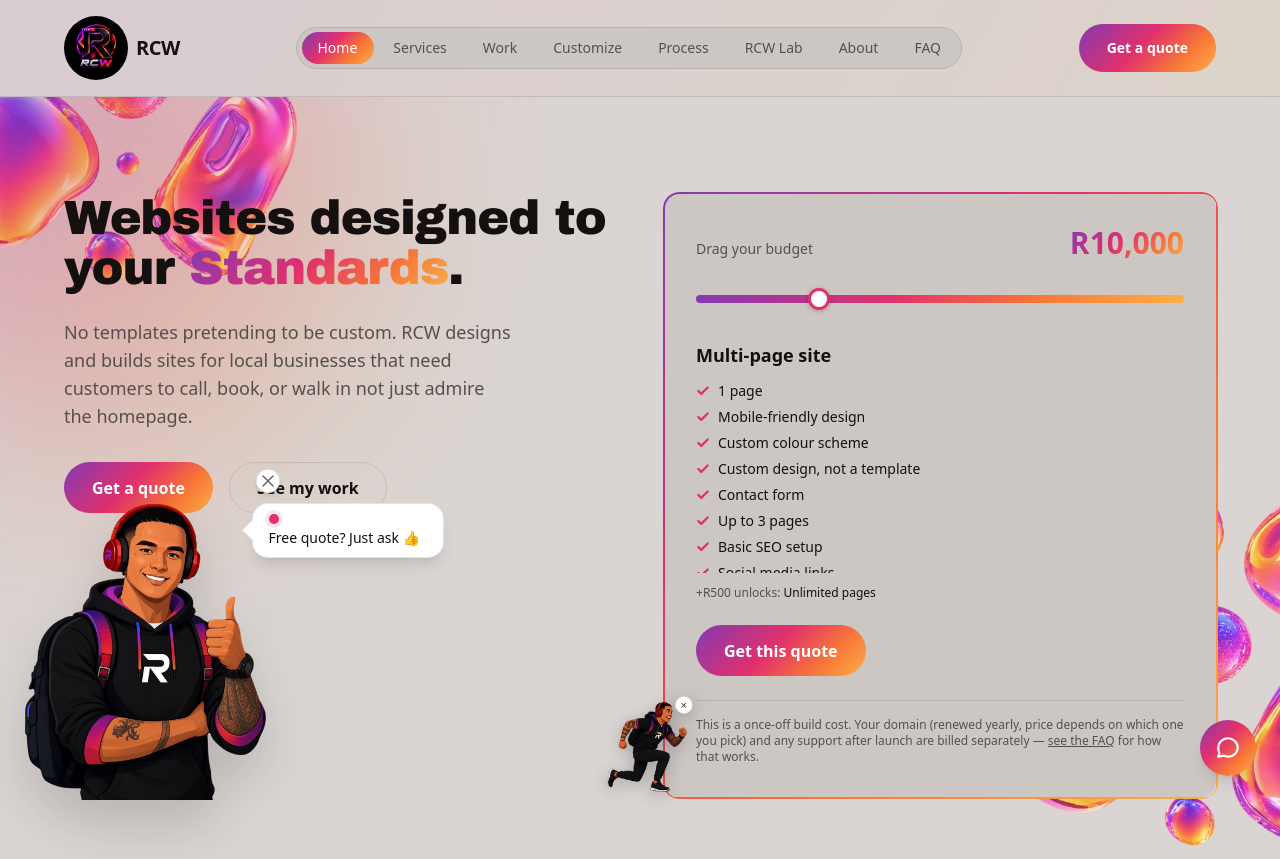
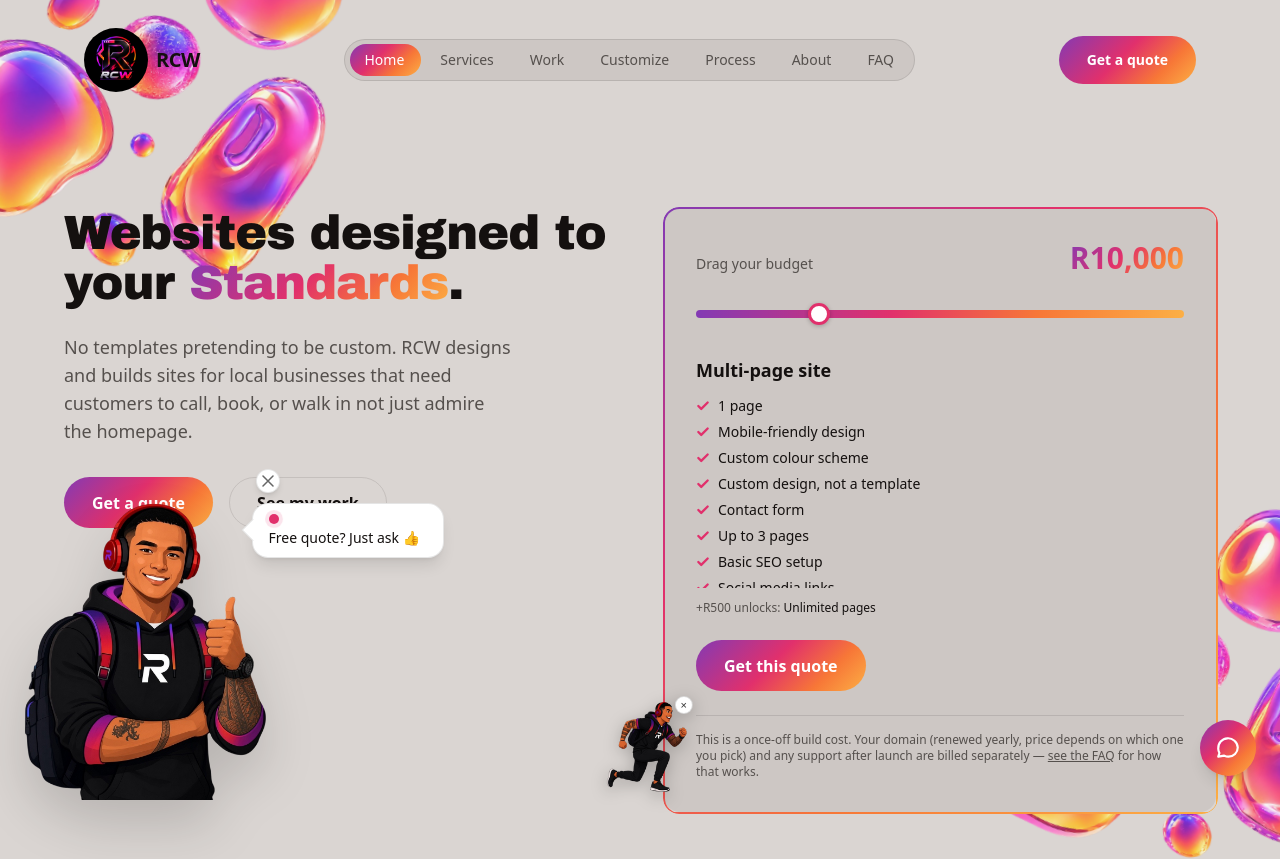
Before and after one commit to FergusonRevaldo25/rcw, a Next.js app: page / in a window 1280 px wide. Shown: the top 859 px of the page. Built offline with nearby package versions, Linux system fonts and the light colour scheme; a web font is replaced by a local one.

Commit message:
nav into float and hero banner colour scheme fixed no solid seperation

```diff
--- a/app/globals.css
+++ b/app/globals.css
@@ -86,17 +86,20 @@ h4 {
 }
 
 /* Very faint on-brand tint behind the sticky nav — enough to feel
-   intentional, not enough to compete with nav text/links for attention. */
+   intentional, not enough to compete with nav text/links for attention.
+   Translucent (not solid) so backdrop-blur actually blurs whatever sits
+   behind it (like the liquid-bubble decorations) instead of hard-clipping
+   them behind an opaque rectangle. */
 .nav-gradient-wash {
   background:
     linear-gradient(
       120deg,
-      rgba(131, 58, 180, 0.05) 0%,
-      rgba(225, 48, 108, 0.04) 35%,
-      rgba(247, 119, 55, 0.04) 65%,
-      rgba(252, 175, 69, 0.05) 100%
+      rgba(131, 58, 180, 0.08) 0%,
+      rgba(225, 48, 108, 0.07) 35%,
+      rgba(247, 119, 55, 0.07) 65%,
+      rgba(252, 175, 69, 0.08) 100%
     ),
-    var(--color-bg);
+    rgba(218, 213, 210, 0.72);
 }
 
 .btn-primary {
--- a/components/BubbleBackground.tsx
+++ b/components/BubbleBackground.tsx
@@ -2,17 +2,17 @@ export default function BubbleBackground() {
   return (
     <div
       aria-hidden="true"
-      className="pointer-events-none fixed inset-0 -z-10 hidden overflow-hidden md:block"
+      className="pointer-events-none fixed inset-0 -z-10 overflow-hidden"
     >
       <img
         src="/liquid_bubble.png"
         alt=""
-        className="lava-blob lava-blob-1 -left-40 -top-24 w-[520px] max-w-none opacity-60 lg:opacity-80"
+        className="lava-blob lava-blob-1 -left-24 -top-16 w-[260px] max-w-none opacity-50 sm:-left-32 sm:w-[360px] sm:opacity-60 lg:-left-40 lg:-top-24 lg:w-[520px] lg:opacity-80"
       />
       <img
         src="/liquid_bubble.png"
         alt=""
-        className="lava-blob lava-blob-2 -right-40 bottom-[-10%] w-[520px] max-w-none opacity-60 lg:opacity-80"
+        className="lava-blob lava-blob-2 -right-24 bottom-[-8%] w-[260px] max-w-none opacity-50 sm:-right-32 sm:w-[360px] sm:opacity-60 lg:-right-40 lg:bottom-[-10%] lg:w-[520px] lg:opacity-80"
       />
     </div>
   );
--- a/components/HeroBanner.tsx
+++ b/components/HeroBanner.tsx
@@ -3,15 +3,6 @@ import BudgetBar from "./BudgetBar";
 export default function HeroBanner() {
   return (
     <section className="relative overflow-hidden">
-      <div
-        aria-hidden="true"
-        className="pointer-events-none absolute -top-40 -left-40 w-[520px] h-[520px] rounded-full opacity-30 blur-[110px]"
-        style={{
-          background:
-            "linear-gradient(135deg, #833AB4 0%, #E1306C 45%, #F77737 75%, #FCAF45 100%)",
-        }}
-      />
-
       <div className="container-page relative pt-16 pb-20 md:pt-24 md:pb-28">
         <div className="grid md:grid-cols-2 gap-12 items-start">
           <div>
--- a/components/Nav.tsx
+++ b/components/Nav.tsx
@@ -11,7 +11,6 @@ const links = [
   { href: "/work", label: "Work" },
   { href: "/customize", label: "Customize" },
   { href: "/behind-the-scenes", label: "Process" },
-  { href: "/rcw-lab", label: "RCW Lab" },
   { href: "/about", label: "About" },
   { href: "/faq", label: "FAQ" },
 ];
@@ -49,8 +48,9 @@ export default function Nav() {
   }, [pathname]);
 
   return (
-    <header className="nav-gradient-wash sticky top-0 z-50 border-b border-black/10 backdrop-blur">
-      <div className="container-page flex items-center justify-between py-4">
+    <header className="sticky top-0 z-50 pt-4 pb-2">
+      <div className="container-page">
+        <div className="flex items-center justify-between rounded-2xl px-5 py-3">
           <Link href="/" aria-label="RCW home">
             <Logo />
           </Link>
@@ -111,7 +111,7 @@ export default function Nav() {
         </div>
 
         {open && (
-        <nav className="md:hidden border-t border-black/10 px-6 py-4 flex flex-col gap-4">
+          <nav className="md:hidden mt-2 rounded-2xl border border-black/10 bg-[var(--color-bg)] shadow-lg px-6 py-4 flex flex-col gap-4">
             {links.map((link) => {
               const isActive = pathname === link.href;
               return (
@@ -138,6 +138,7 @@ export default function Nav() {
             </Link>
           </nav>
         )}
+      </div>
     </header>
   );
 }
```
Lines whose indentation alone changed are shown as unchanged.
